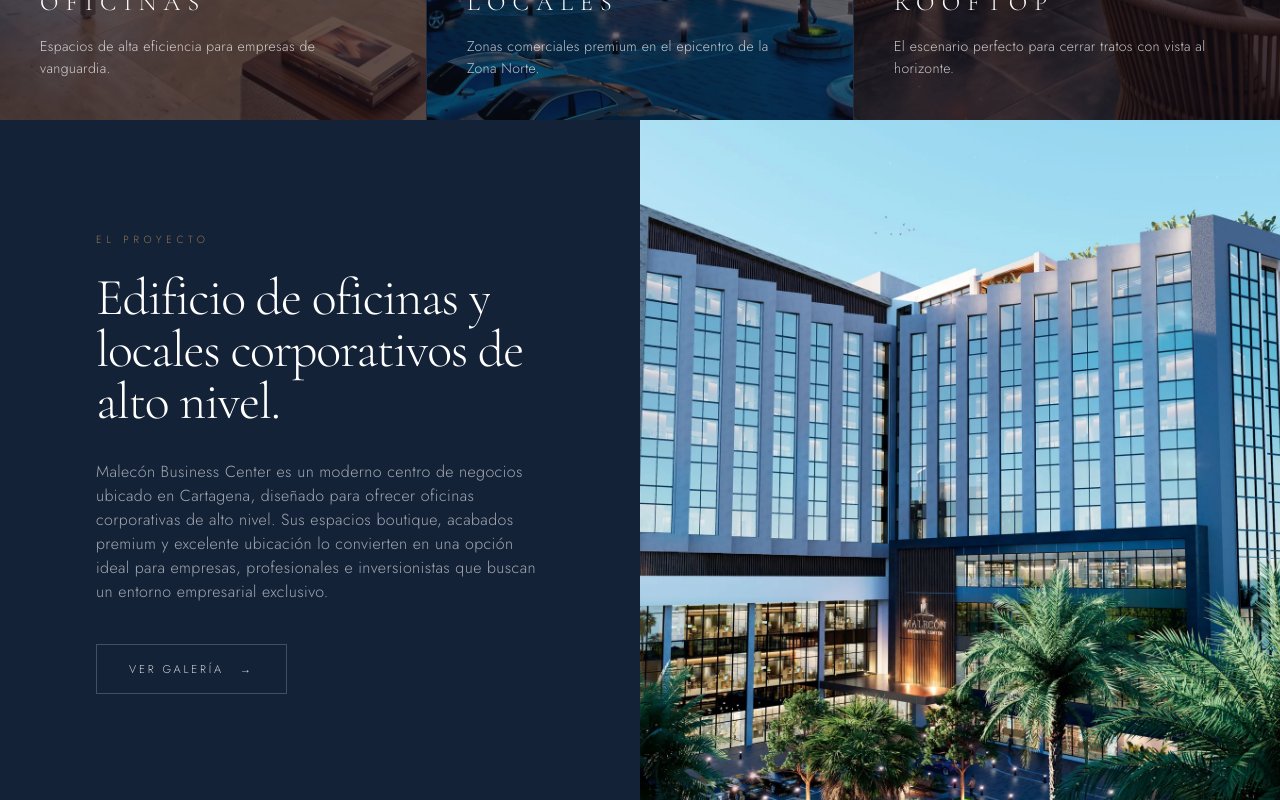
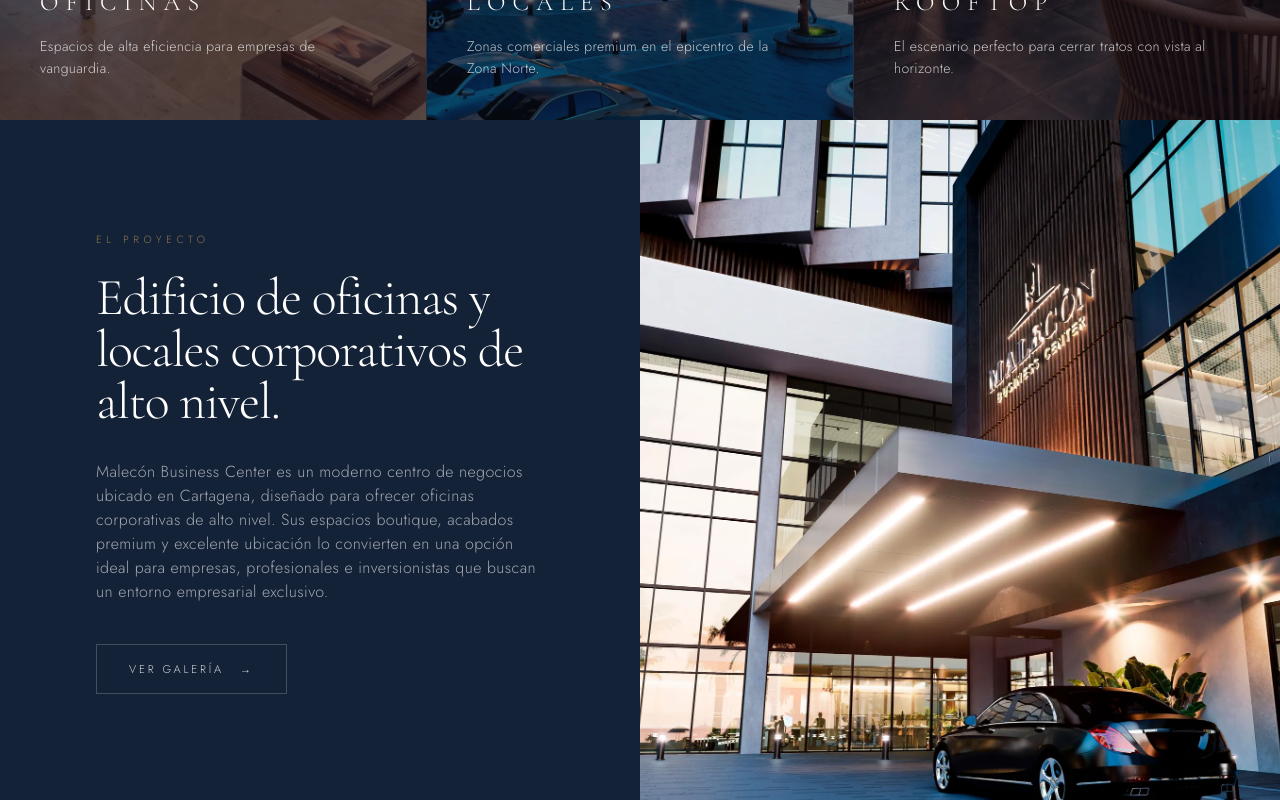
Before and after one commit to jerdiaz/malecon-residences, a Next.js app: page / in a window 1280 px wide. Shown: the part 1480-2280 px from the top of the page. Built offline with nearby package versions, Linux system fonts and the light colour scheme.

Commit message:
El Proyecto: cambiar la foto por el acceso vehicular

```diff
--- a/src/app/page.tsx
+++ b/src/app/page.tsx
@@ -38,13 +38,16 @@ export default function Home() {
         {/* Segunda vista — los 3 pilares (acordeón interactivo) */}
         <Pillars />
 
-        {/* Story 1 — Las residencias */}
+        {/* Story 1 — El proyecto.
+            La imagen es la Escena 11 de la entrega, que ya vivía en la galería
+            como "Acceso vehicular": se reusa el mismo archivo en vez de subir
+            una copia. Reemplazó a `frontal-palmeras`. */}
         <StoryBlock
           id="residencias"
           kicker="El Proyecto"
           title="Edificio de oficinas y locales corporativos de alto nivel."
           body="Malecón Business Center es un moderno centro de negocios ubicado en Cartagena, diseñado para ofrecer oficinas corporativas de alto nivel. Sus espacios boutique, acabados premium y excelente ubicación lo convierten en una opción ideal para empresas, profesionales e inversionistas que buscan un entorno empresarial exclusivo."
-          image="/images/renders/frontal-palmeras.webp"
+          image="/images/renders/acceso-vehicular.webp"
           imagePos="right"
           cta={{ label: "Ver galería", sectionId: "galeria" }}
         />
```
